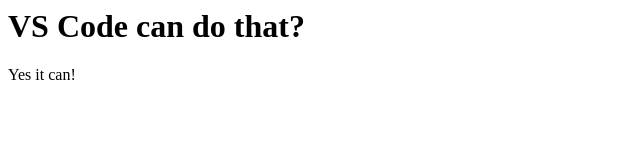
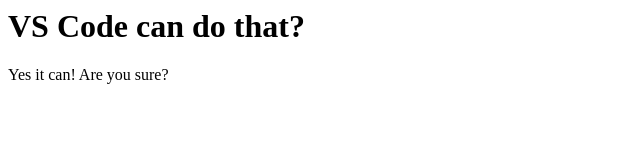
Before and after one commit to dkstevens2000/python-example, a plain HTML site: page static/index.html in a window 1280 px wide. Shown: the full height of the page, 0-640 px from the left. Drawn offline with Linux system fonts and the light colour scheme.

Commit message:
adding readme

```diff
--- a/static/index.html
+++ b/static/index.html
@@ -4,6 +4,6 @@
     </head>
     <body>
         <h1>VS Code can do that?</h1>
-        <p>Yes it can!</p>
+        <p>Yes it can! Are you sure?</p>
     </body>
 </html>
```
Also changed, not shown: 1 other file.
